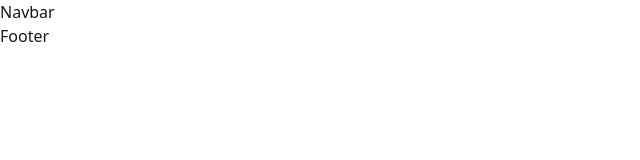
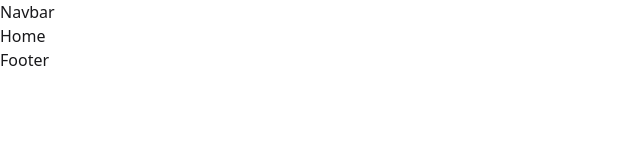
Before and after one commit to tamanna-h/boipoka, a React (Vite) app: page / in a window 1280 px wide. Shown: the top 160 px of the page, without its empty margins (0-640 px from the left). Built offline with nearby package versions, Linux system fonts and the light colour scheme.

Commit message:
<Outlet /> renders children routes in Routes.jsx, For example: Home.jsx

```diff
--- a/src/Routes/Routes.jsx
+++ b/src/Routes/Routes.jsx
@@ -1,10 +1,20 @@
 import React from 'react';
 import { createBrowserRouter } from "react-router";
 import Root from '../pages/Root/Root';
+import ErrorPage from '../pages/ErrorPage/ErrorPage';
+import Home from '../pages/Home/Home';
 
 export const router = createBrowserRouter([
   {
     path: "/",
     Component: Root,
+    errorElement: <ErrorPage/>,
+    children: [
+      {
+        index: true,
+        path: "/",
+        Component: Home,
+      },
+    ],
   },
 ]);
--- /dev/null
+++ b/src/pages/ErrorPage/ErrorPage.jsx
@@ -0,0 +1,11 @@
+import React from 'react';
+
+const ErrorPage = () => {
+    return (
+        <div>
+            <h1>Page not found</h1>
+        </div>
+    );
+};
+
+export default ErrorPage;
--- /dev/null
+++ b/src/pages/Home/Home.jsx
@@ -0,0 +1,11 @@
+import React from 'react';
+
+const Home = () => {
+    return (
+        <div>
+            <h1>Home</h1>
+        </div>
+    );
+};
+
+export default Home;
```
